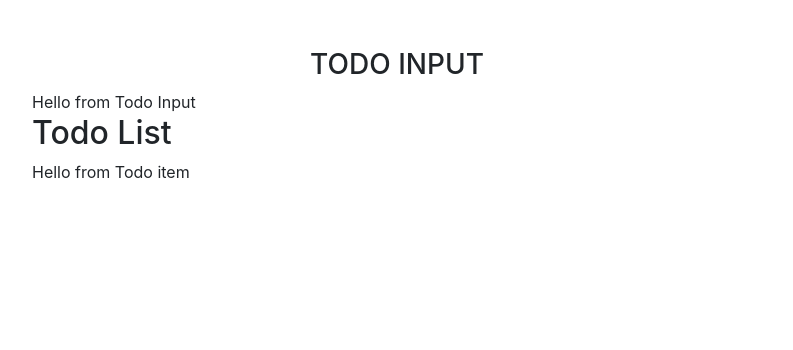
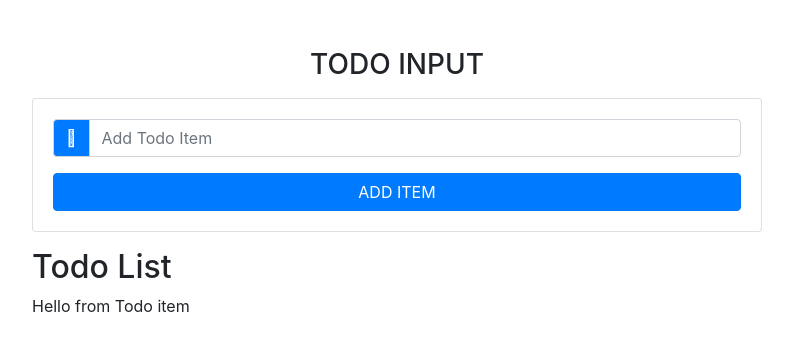
Before and after one commit to locaulker/todo-list, a React (Create React App) app: page / in a window 1280 px wide. Shown: the top 350 px of the page, without its empty margins (243-1036 px from the left). Built offline with nearby package versions, Linux system fonts and the light colour scheme.

Commit message:
added todo input group and button

```diff
--- a/public/index.html
+++ b/public/index.html
@@ -10,34 +10,17 @@
 			content="Web site created using create-react-app"
 		/>
 		<link rel="apple-touch-icon" href="%PUBLIC_URL%/logo192.png" />
-    <!--
-      manifest.json provides metadata used when your web app is installed on a
-      user's mobile device or desktop. See https://developers.google.com/web/fundamentals/web-app-manifest/
-    -->
 		<link rel="manifest" href="%PUBLIC_URL%/manifest.json" />
-    <!--
-      Notice the use of %PUBLIC_URL% in the tags above.
-      It will be replaced with the URL of the `public` folder during the build.
-      Only files inside the `public` folder can be referenced from the HTML.
-
-      Unlike "/favicon.ico" or "favicon.ico", "%PUBLIC_URL%/favicon.ico" will
-      work correctly both with client-side routing and a non-root public URL.
-      Learn how to configure a non-root public URL by running `npm run build`.
-    -->
-    <title>React App</title>
+		<link
+			rel="stylesheet"
+			href="https://pro.fontawesome.com/releases/v5.13.0/css/all.css"
+			integrity="sha384-IIED/eyOkM6ihtOiQsX2zizxFBphgnv1zbe1bKA+njdFzkr6cDNy16jfIKWu4FNH"
+			crossorigin="anonymous"
+		/>
+		<title>Todo List</title>
 	</head>
 	<body>
 		<noscript>You need to enable JavaScript to run this app.</noscript>
 		<div id="root"></div>
-    <!--
-      This HTML file is a template.
-      If you open it directly in the browser, you will see an empty page.
-
-      You can add webfonts, meta tags, or analytics to this file.
-      The build step will place the bundled scripts into the <body> tag.
-
-      To begin the development, run `npm start` or `yarn start`.
-      To create a production bundle, use `npm run build` or `yarn build`.
-    -->
 	</body>
 </html>
--- a/src/components/TodoInput.jsx
+++ b/src/components/TodoInput.jsx
@@ -2,6 +2,32 @@
 
 export default class TodoInput extends Component {
 	render() {
-		return <div>Hello from Todo Input</div>
+		const {item, handleChange, handleSubmit, editItem} = this.props
+		return (
+			<div className="card card-body my-3">
+				<form onSubmit={handleSubmit}>
+					<div className="input-group">
+						<div className="input-group-prepend">
+							<div className="input-group-text bg-primary text-white">
+								<i className="fad fa-book"></i>
+							</div>
+						</div>
+						<input
+							type="text"
+							className="form-control text-capitalize"
+							placeholder="Add todo item"
+							value={item}
+							onChange={handleChange}
+						/>
+					</div>
+					<button
+						type="submit"
+						className="btn btn-block btn-primary mt-3 text-uppercase"
+					>
+						Add Item
+					</button>
+				</form>
+			</div>
+		)
 	}
 }
```
Also changed, not shown: 1 other file (tests, documents, lock files or other folders). Lines whose indentation alone changed are shown as unchanged.
